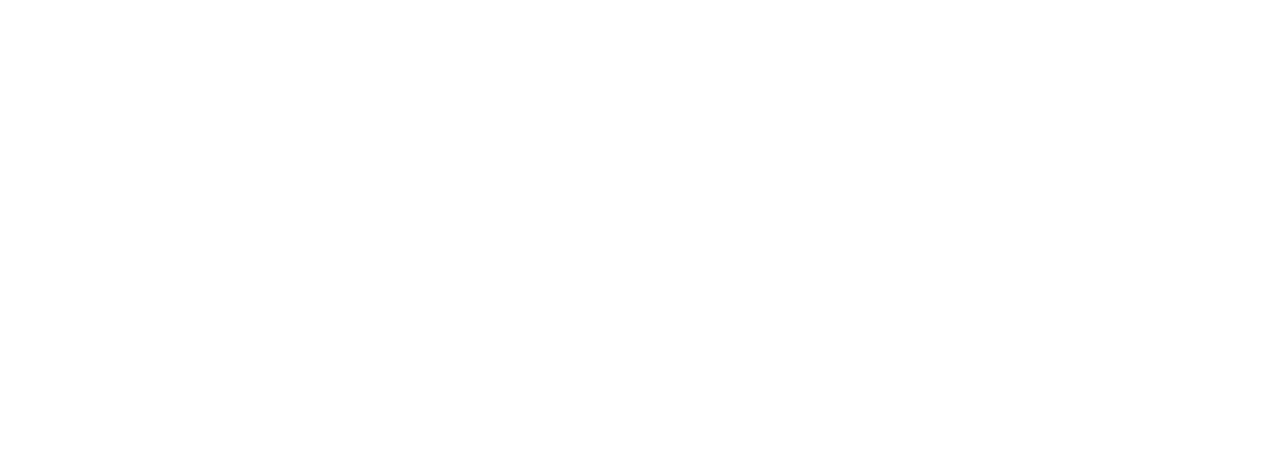
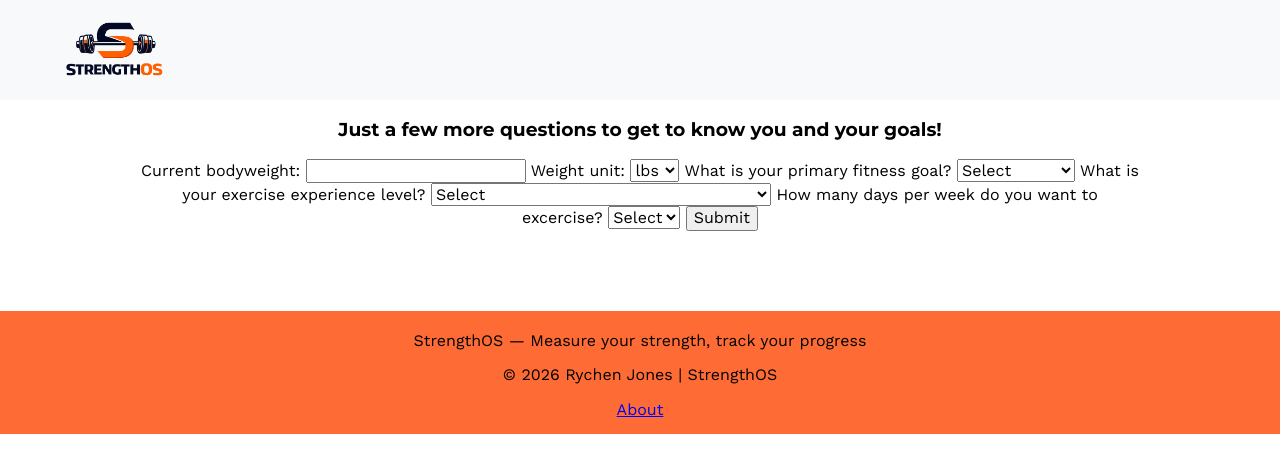
Before and after one commit to RychenJones/strengthos, a plain HTML site: page pages/questionaire.html in a window 1280 px wide. Drawn offline with nearby package versions, Linux system fonts and the light colour scheme; a web font is replaced by a local one.

Commit message:
questionaire

```diff
--- a/pages/questionaire.html
+++ b/pages/questionaire.html
@@ -3,9 +3,67 @@
 <head>
     <meta charset="UTF-8">
     <meta name="viewport" content="width=device-width, initial-scale=1.0">
-    <title>Document</title>
+    <meta name="author" content="Rychen Jones">
+    <meta description>
+    <title>Entry Questionaire</title>
+    <link rel="stylesheet" href="https://cdnjs.cloudflare.com/ajax/libs/normalize/8.0.1/normalize.min.css">
+    <link rel="stylesheet" href="../styles/universal.css">
+    <link rel="stylesheet" href="../styles/questionaire.css">
 </head>
 <body>
+    <header>
+        <img id="logo" src="../images/logo.png" alt="logo">
+    </header>
+    <main id="content">
+        <h3>Just a few more questions to get to know you and your goals!</h3>
+        <form id="questionaire">
+            <label id="weight-label" for="weight">Current bodyweight:</label>
+            <input type="number" id="weight" name="weight">
 
+            <label id="unit-label" for="unit">Weight unit:</label>
+            <select id="unit" name="unit">
+                <option value="lbs" selected>lbs</option>
+                <option value="kgs">kgs</option>
+            </select>
+
+            <label id="fitness-goal-label" for="fitness-goal">What is your primary fitness goal?</label>
+            <select id="fitness-goal" name="fitness-goal">
+                <option value="" disabled selected>Select</option>
+                <option value="strength">Strength</option>
+                <option value="hypertrophy">Hypertrophy</option>
+                <option value="endurance">Endurance</option>
+                <option value="fat-loss">Fat loss</option>
+            </select>
+
+            <label id="experience-label" for="experience">What is your exercise experience level?</label>
+            <select id="experience" name="experience">
+                <option value="" disabled selected>Select</option>
+                <option value="beginner">Beginner (brand new)</option>
+                <option value="intermediate">Intermediate (some exercise experience)</option>
+                <option value="advanced">Advanced (years of exercise experience)</option>
+            </select>
+
+            <label id="days-per-week-label" for="days-per-week">How many days per week do you want to excercise?</label>
+            <select id="days-per-week" name="days-per-week">
+                <option value="" disabled selected>Select</option>
+                <option value="1">1</option>
+                <option value="2">2</option>
+                <option value="3">3</option>
+                <option value="4">4</option>
+                <option value="5">5</option>
+                <option value="6">6</option>
+                <option value="7">7</option>
+            </select>
+
+            <input id="submit" type="submit" value="Submit">
+        </form>
+    </main>
+    <footer>
+        <p>StrengthOS — Measure your strength, track your progress</p>
+        <p>&copy; 2026 Rychen Jones | StrengthOS</p>
+        <nav id="links">
+            <a href="../pages/about.html">About</a>
+        </nav>
+    </footer>
 </body>
 </html>
```
Also changed, not shown: pages/create-account.html (+6 -2 lines), pages/template.html (+8 -4 lines).
